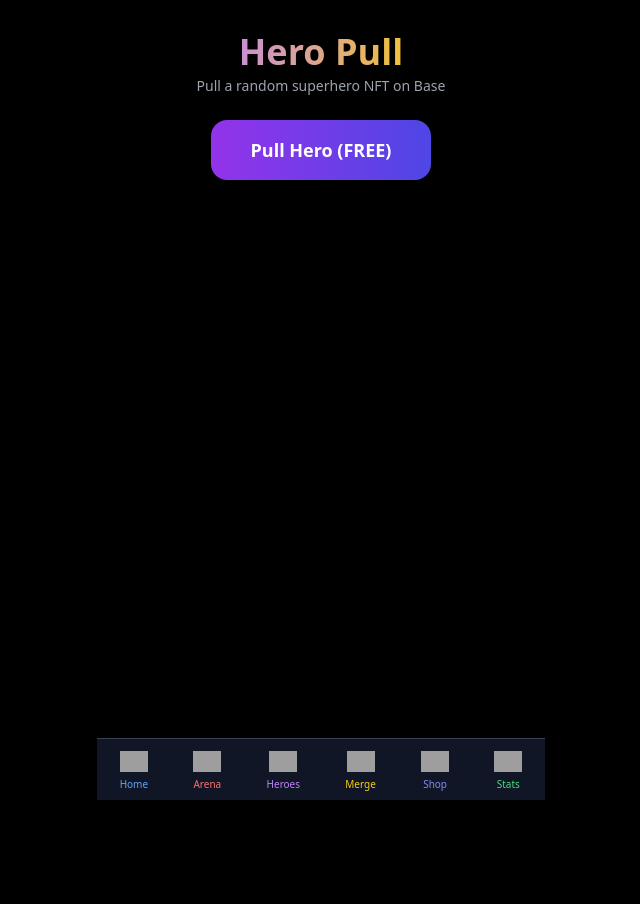
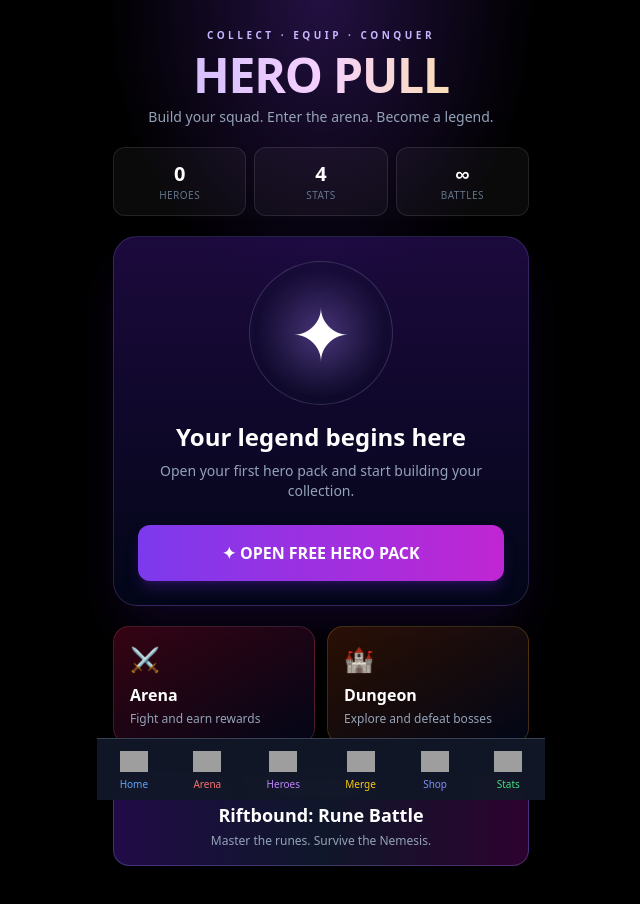
Before and after one commit to Mukedlii/hero-pull, a Next.js app: page / in a window 1280 px wide. Shown: the top 904 px of the page, without its empty margins (319-959 px from the left). Before the commit the page ends 800 px from the top, so only its background shows below. Built offline with nearby package versions, Linux system fonts and the light colour scheme; grey boxes are pictures that could not be loaded.

Commit message:
Make standalone hero pulls persist and remove Farcaster-only home flow

```diff
--- a/components/HeroPull.tsx
+++ b/components/HeroPull.tsx
@@ -1,166 +1,160 @@
 "use client"
 
-import { useEffect, useState } from 'react'
-import { generateHero, Hero } from '@/lib/heroes'
-import MintButton from './MintButton'
+import { useEffect, useState } from "react"
+import { coerceHero, generateHero, type Hero } from "@/lib/heroes"
+
+const COLLECTION_KEY = "hero-pull-collection"
+const CURRENT_HERO_KEY = "hero-pull-current-hero"
+const LAST_FREE_KEY = "hero-pull-last-free"
+
+function readCollection(): Hero[] {
+  try {
+    const raw = localStorage.getItem(COLLECTION_KEY)
+    const parsed = raw ? JSON.parse(raw) : []
+    return Array.isArray(parsed) ? parsed.map(coerceHero).filter(Boolean) as Hero[] : []
+  } catch {
+    return []
+  }
+}
+
+function savePulledHero(hero: Hero) {
+  const collection = readCollection()
+  collection.unshift(hero)
+  localStorage.setItem(COLLECTION_KEY, JSON.stringify(collection.slice(0, 500)))
+  localStorage.setItem(CURRENT_HERO_KEY, JSON.stringify(hero))
+}
 
 export default function HeroPull() {
   const [hero, setHero] = useState<Hero | null>(null)
-  const [isFreeAvailable, setFreeAvailable] = useState(true)
+  const [isFreeAvailable, setFreeAvailable] = useState(false)
   const [isRevealing, setIsRevealing] = useState(false)
-  const [hasShared, setHasShared] = useState(false)
+  const [collectionCount, setCollectionCount] = useState(0)
+  const [shareStatus, setShareStatus] = useState("")
 
   useEffect(() => {
-    const initSDK = async () => {
-      try {
-        const { sdk } = await import('@farcaster/frame-sdk')
-        await sdk.actions.ready()
-      } catch (e) {
-        console.log('Not in Farcaster context')
-      }
+    const today = new Date().toDateString()
+    setFreeAvailable(localStorage.getItem(LAST_FREE_KEY) !== today)
+    setCollectionCount(readCollection().length)
+    try {
+      const current = localStorage.getItem(CURRENT_HERO_KEY)
+      if (current) setHero(coerceHero(JSON.parse(current)))
+    } catch {
+      setHero(null)
     }
-    initSDK()
-    const today = new Date().toDateString()
-    const last = localStorage.getItem('hero-pull-last-free')
-    setFreeAvailable(last !== today)
   }, [])
 
   const handlePull = async () => {
+    if (!isFreeAvailable || isRevealing) return
     setIsRevealing(true)
-    await new Promise(r => setTimeout(r, 800))
-    const newHero = generateHero()
-    setHero(newHero)
-    setHasShared(false)
-
-    // No localStorage hero saving. Heroes live on-chain via wallet NFTs (mint to keep).
-
-    const today = new Date().toDateString()
-    localStorage.setItem('hero-pull-last-free', today)
-    setFreeAvailable(false)
-    setIsRevealing(false)
+    await new Promise(resolve => setTimeout(resolve, 850))
+    const nextHero = generateHero()
+    try {
+      savePulledHero(nextHero)
+      localStorage.setItem(LAST_FREE_KEY, new Date().toDateString())
+      setCollectionCount(readCollection().length)
+      setFreeAvailable(false)
+      setHero(nextHero)
+    } catch {
+      setShareStatus("Could not save your hero. Check your browser storage.")
+    } finally {
+      setIsRevealing(false)
+    }
   }
 
   const handleShare = async () => {
     if (!hero) return
-    const text = `I pulled a ${hero.rarity} hero in Hero Pull! ⚔️\n\n${hero.name}\n❤️${hero.health} ⚔️${hero.power} 🛡️${hero.defense} 🍀${hero.luck}\n\nPlay here 👇`
-    const frameUrl = 'https://hero-pull.vercel.app'
-    const url = `https://warpcast.com/~/compose?text=${encodeURIComponent(text)}&embeds[]=${encodeURIComponent(frameUrl)}`
-
-    // Mark as shared immediately after user initiates sharing (best-effort gating)
-    setHasShared(true)
-
-    // Best-effort server event (FID-based). If not in FC context, this will no-op.
-    ;(async () => {
-      try {
-        const { sdk } = await import('@farcaster/frame-sdk')
-        const ctx: any = await sdk.context
-        const fid = ctx?.user?.fid
-        if (!fid) return
-        await fetch('/api/event', {
-          method: 'POST',
-          headers: { 'content-type': 'application/json' },
-          body: JSON.stringify({ fid, action: 'share' }),
-        })
-      } catch {
-        // ignore
+    const text = `I pulled a ${hero.rarity} hero in Hero Pull! ⚔️ ${hero.name} — HP ${hero.health}, PWR ${hero.power}, DEF ${hero.defense}, LCK ${hero.luck}.`
+    try {
+      if (navigator.share) {
+        await navigator.share({ title: "Hero Pull", text, url: window.location.origin })
+        setShareStatus("Share opened.")
+      } else {
+        await navigator.clipboard.writeText(`${text} Play: ${window.location.origin}`)
+        setShareStatus("Hero details copied.")
       }
-    })()
-
-    // In Warpcast, prefer SDK openUrl so it opens in-app (otherwise iOS may show Farcaster download page)
-    try {
-      const { sdk } = await import('@farcaster/frame-sdk')
-      await sdk.actions.openUrl(url)
-      return
     } catch {
-      // fallback
+      setShareStatus("Share cancelled.")
     }
-
-    window.open(url, '_blank')
   }
 
   const rarityColors: Record<string, string> = {
-    Common: 'border-gray-400 glow-common',
-    Rare: 'border-blue-500 glow-rare',
-    Epic: 'border-purple-500 glow-epic',
-    Legendary: 'border-yellow-400 glow-legendary',
+    Common: "border-gray-400 shadow-gray-500/20",
+    Rare: "border-blue-500 shadow-blue-500/30",
+    Epic: "border-purple-500 shadow-purple-500/30",
+    Legendary: "border-yellow-400 shadow-yellow-400/40",
   }
 
   return (
-    <div className="flex flex-col items-center gap-6 mt-8 px-4 pb-16">
-      <div className="text-center">
-        <h1 className="text-4xl font-extrabold bg-gradient-to-r from-purple-400 to-yellow-400 bg-clip-text text-transparent">
-          Hero Pull
-        </h1>
-        <p className="text-gray-400 mt-1 text-sm">Pull a random superhero NFT on Base</p>
+    <div className="relative flex flex-col items-center gap-5 px-4 pt-7 pb-28">
+      <div className="absolute inset-x-0 top-0 -z-10 h-80 bg-[radial-gradient(ellipse_at_top,rgba(124,58,237,0.28),transparent_68%)]" />
+      <div className="w-full text-center">
+        <p className="text-[10px] font-black uppercase tracking-[0.35em] text-violet-300">Collect · Equip · Conquer</p>
+        <h1 className="mt-2 text-5xl font-black tracking-tight text-transparent bg-clip-text bg-gradient-to-r from-violet-300 via-fuchsia-200 to-amber-200">HERO PULL</h1>
+        <p className="mt-2 text-sm text-slate-400">Build your squad. Enter the arena. Become a legend.</p>
       </div>
 
-      {!hero && (
-        <>
-          {isFreeAvailable ? (
-            <button
-              onClick={handlePull}
-              disabled={isRevealing}
-              className="bg-gradient-to-r from-purple-600 to-indigo-600 hover:from-purple-500 hover:to-indigo-500 text-white font-bold py-4 px-10 rounded-2xl shadow-lg text-lg transition-all disabled:opacity-60"
-            >
-              {isRevealing ? 'Revealing...' : 'Pull Hero (FREE)'}
-            </button>
-          ) : (
-            <MintButton onPulled={(h) => setHero(h)} />
-          )}
-        </>
-      )}
+      <div className="grid w-full grid-cols-3 gap-2">
+        <div className="rounded-xl border border-white/10 bg-white/[0.04] p-3 text-center">
+          <div className="text-xl font-black text-white">{collectionCount}</div>
+          <div className="text-[10px] uppercase tracking-wider text-slate-500">Heroes</div>
+        </div>
+        <div className="rounded-xl border border-white/10 bg-white/[0.04] p-3 text-center">
+          <div className="text-xl font-black text-white">4</div>
+          <div className="text-[10px] uppercase tracking-wider text-slate-500">Stats</div>
+        </div>
+        <div className="rounded-xl border border-white/10 bg-white/[0.04] p-3 text-center">
+          <div className="text-xl font-black text-white">∞</div>
+          <div className="text-[10px] uppercase tracking-wider text-slate-500">Battles</div>
+        </div>
+      </div>
 
-      {isRevealing && <div className="text-4xl animate-bounce">🎴</div>}
-
-      {hero && !isRevealing && (
-        <div className={`relative w-80 p-5 rounded-2xl border-2 text-center bg-gray-900 ${rarityColors[hero.rarity]}`}>
-          <div className="absolute -top-3 left-1/2 -translate-x-1/2 bg-gray-800 px-3 py-1 rounded-full text-xs font-bold border border-gray-600">
-            {hero.rarity}
+      {!hero ? (
+        <div className="w-full rounded-3xl border border-violet-400/20 bg-gradient-to-b from-violet-950/60 to-slate-950 p-6 text-center shadow-2xl shadow-violet-950/40">
+          <div className="mx-auto mb-4 flex h-36 w-36 items-center justify-center rounded-full border border-violet-300/20 bg-[radial-gradient(circle,rgba(167,139,250,0.24),rgba(15,23,42,0.2)_65%)]">
+            <span className="text-7xl drop-shadow-[0_0_24px_rgba(167,139,250,0.7)]">✦</span>
           </div>
-          <img
-            src={hero.imageUrl}
-            alt={hero.name}
-            className="w-36 h-36 rounded-xl mx-auto mb-3 object-cover"
-            onError={(e) => {
-              const seed = encodeURIComponent(hero.name)
-              e.currentTarget.src = `https://api.dicebear.com/7.x/adventurer/svg?seed=${seed}`
-            }}
-          />
-          <h2 className="text-2xl font-extrabold mb-2">{hero.name}</h2>
-          <div className="grid grid-cols-2 gap-x-4 gap-y-1 text-sm mx-auto w-fit">
-            <div className="text-left"><span className="text-red-400">❤️</span> HP: <span className="font-bold text-white">{hero.health}</span></div>
-            <div className="text-left"><span className="text-orange-400">⚔️</span> PWR: <span className="font-bold text-white">{hero.power}</span></div>
-            <div className="text-left"><span className="text-blue-400">🛡️</span> DEF: <span className="font-bold text-white">{hero.defense}</span></div>
-            <div className="text-left"><span className="text-green-400">🍀</span> LCK: <span className="font-bold text-white">{hero.luck}</span></div>
+          <h2 className="text-2xl font-black">Your legend begins here</h2>
+          <p className="mt-2 text-sm text-slate-400">Open your first hero pack and start building your collection.</p>
+          <button onClick={handlePull} disabled={!isFreeAvailable || isRevealing} className="mt-6 w-full rounded-xl bg-gradient-to-r from-violet-600 to-fuchsia-600 px-6 py-4 text-base font-black text-white shadow-lg shadow-violet-900/40 transition hover:brightness-110 disabled:cursor-not-allowed disabled:opacity-50">
+            {isRevealing ? "REVEALING…" : isFreeAvailable ? "✦ OPEN FREE HERO PACK" : "FREE PACK ALREADY CLAIMED"}
+          </button>
+          {!isFreeAvailable && <p className="mt-3 text-xs text-slate-500">Your next free pack is available tomorrow.</p>}
+        </div>
+      ) : (
+        <div className={`w-full overflow-hidden rounded-3xl border-2 bg-gradient-to-b from-slate-900 to-slate-950 p-5 text-center shadow-2xl ${rarityColors[hero.rarity] || rarityColors.Common}`}>
+          <div className="mb-3 inline-flex rounded-full border border-white/10 bg-black/40 px-4 py-1 text-[10px] font-black uppercase tracking-[0.25em] text-slate-200">{hero.rarity}</div>
+          <div className="relative mx-auto mb-4 aspect-square w-56 overflow-hidden rounded-2xl border border-white/10 bg-slate-800 shadow-xl">
+            <img src={hero.imageUrl} alt={hero.name} className="h-full w-full object-contain" onError={e => { e.currentTarget.src = "/og.png" }} />
           </div>
-          <p className="text-gray-400 text-xs mt-2">{hero.gender} • {hero.ability}</p>
-          {hero.rarity === 'Legendary' && (
-            <p className="text-yellow-400 text-xs font-bold mt-2 animate-pulse">
-              LEGENDARY! Mint this as NFT!
-            </p>
-          )}
+          <h2 className="text-2xl font-black">{hero.name}</h2>
+          <p className="mt-1 text-xs text-slate-400">{hero.gender} · {hero.ability}</p>
+          <div className="mx-auto mt-5 grid max-w-xs grid-cols-2 gap-2 text-sm">
+            {[[ "HP", hero.health, "text-rose-300" ], [ "PWR", hero.power, "text-orange-300" ], [ "DEF", hero.defense, "text-sky-300" ], [ "LCK", hero.luck, "text-emerald-300" ]].map(([label, value, color]) => (
+              <div key={String(label)} className="rounded-lg border border-white/10 bg-black/30 p-3">
+                <span className={`font-bold ${color}`}>{label}</span><span className="ml-2 font-black text-white">{value}</span>
+              </div>
+            ))}
+          </div>
+          <div className="mt-5 grid grid-cols-2 gap-2">
+            <button onClick={handleShare} className="rounded-xl border border-white/15 bg-white/5 py-3 text-sm font-bold hover:bg-white/10">Share hero</button>
+            <a href="/collection" className="rounded-xl bg-violet-600 py-3 text-sm font-bold text-white hover:bg-violet-500">My collection</a>
+          </div>
+          {shareStatus && <p className="mt-2 text-xs text-slate-400">{shareStatus}</p>}
+          <p className="mt-4 text-[11px] text-slate-500">This hero is saved to your collection and selected as your active hero.</p>
         </div>
       )}
 
-      {hero && !isRevealing && (
-        <div className="flex flex-col items-center gap-3">
-          <button
-            onClick={handleShare}
-            className="bg-purple-700 hover:bg-purple-600 text-white py-2 px-6 rounded-xl text-sm font-semibold flex items-center gap-2"
-          >
-            <span>Share on Warpcast</span>
-            {hasShared && <span className="text-green-400 text-base">✓</span>}
-          </button>
-
-          <MintButton onPulled={(h) => setHero(h)} />
-        </div>
-      )}
-
-      {hero && !isFreeAvailable && (
-        <p className="text-gray-500 text-xs text-center">
-          Free pull resets daily. Extra pulls cost 0.00020 ETH
-        </p>
-      )}
+      <div className="grid w-full grid-cols-2 gap-3">
+        <a href="/arena" className="rounded-2xl border border-rose-400/20 bg-gradient-to-br from-rose-950/70 to-slate-950 p-4 transition hover:border-rose-400/50">
+          <div className="text-2xl">⚔️</div><div className="mt-2 font-black">Arena</div><div className="mt-1 text-xs text-slate-400">Fight and earn rewards</div>
+        </a>
+        <a href="/dungeon" className="rounded-2xl border border-amber-400/20 bg-gradient-to-br from-amber-950/60 to-slate-950 p-4 transition hover:border-amber-400/50">
+          <div className="text-2xl">🏰</div><div className="mt-2 font-black">Dungeon</div><div className="mt-1 text-xs text-slate-400">Explore and defeat bosses</div>
+        </a>
+      </div>
+      <a href="/rift" className="w-full rounded-2xl border border-violet-400/30 bg-gradient-to-r from-violet-950/70 via-slate-900 to-fuchsia-950/60 p-4 text-center transition hover:border-violet-300/60">
+        <div className="text-xs font-black uppercase tracking-[0.25em] text-violet-300">New mode</div><div className="mt-1 text-lg font-black">Riftbound: Rune Battle</div><div className="mt-1 text-xs text-slate-400">Master the runes. Survive the Nemesis.</div>
+      </a>
     </div>
   )
 }
```
